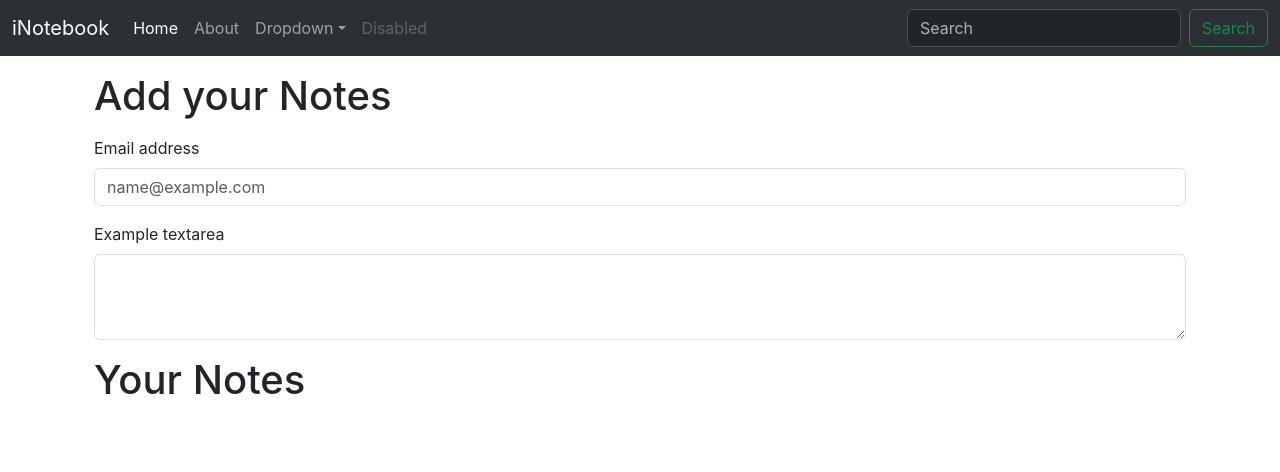
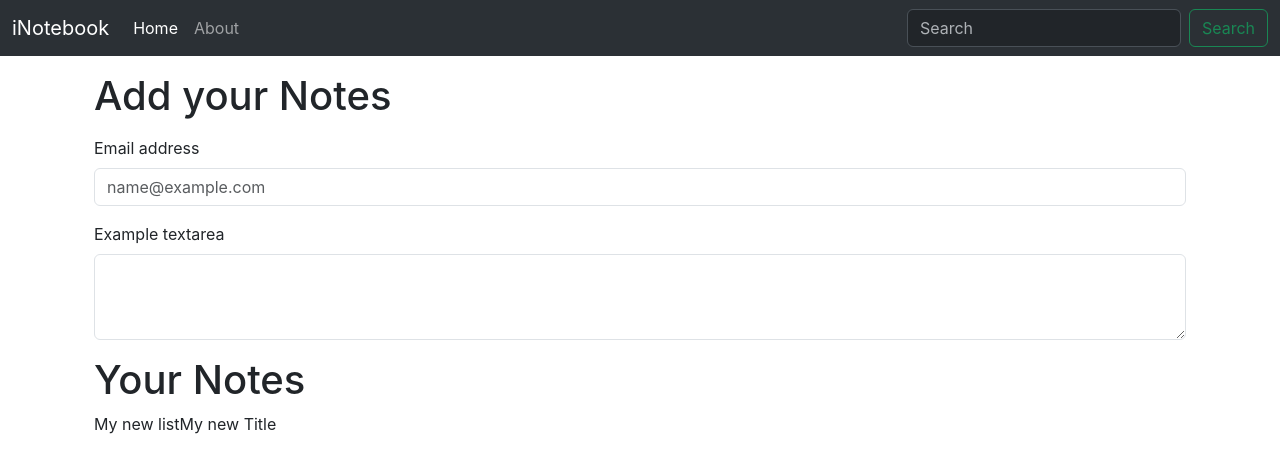
Before and after one commit to swaraj-ssk/iNotebook-with-React-and-Express, a React (Create React App) app: page / in a window 1280 px wide. Shown: the top 472 px of the page. Built offline with nearby package versions, Linux system fonts and the light colour scheme.

Commit message:
Used useContext Hooks to display note title on Home page

```diff
--- a/src/components/Home.js
+++ b/src/components/Home.js
@@ -1,6 +1,9 @@
-import React from 'react'
+import React, { useContext } from 'react'
+import noteContext from '../context/notes/noteContext'
 
 const Home = () => {
+  const context = useContext(noteContext);
+  const {notes, setNotes}= context;
   return (
     <div>
       <div className="container my-3">
@@ -8,7 +11,7 @@ const Home = () => {
         <form className="my-3" action="">
           <div className="mb-3">
             <label for="exampleFormControlInput1" className="form-label">Email address</label>
-            <input type="email" className="form-control" id="exampleFormControlInput1" placeholder="name@example.com"/>
+            <input type="email" className="form-control" id="exampleFormControlInput1" placeholder="name@example.com" />
           </div>
           <div className="mb-3">
             <label for="exampleFormControlTextarea1" className="form-label">Example textarea</label>
@@ -19,6 +22,11 @@ const Home = () => {
 
       <div className="container my-3">
         <h1>Your Notes</h1>
+        {
+          notes.map((note) => {
+            return note.title;
+          })
+        }
       </div>
     </div>
   )
--- a/src/components/Navbar.js
+++ b/src/components/Navbar.js
@@ -20,20 +20,6 @@ const Navbar = () => {
                         <li className="nav-item">
                             <Link className={`nav-link ${location.pathname==="/about"?"active":""}`} to="/about">About</Link>
                         </li>
-                        <li className="nav-item dropdown">
-                            <Link className="nav-link dropdown-toggle" to="/" role="button" data-bs-toggle="dropdown" aria-expanded="false">
-                                Dropdown
-                            </Link>
-                            <ul className="dropdown-menu">
-                                <li><Link className="dropdown-item" to="/">Action</Link></li>
-                                <li><Link className="dropdown-item" to="/">Another action</Link></li>
-                                <li><hr className="dropdown-divider" /></li>
-                                <li><Link className="dropdown-item" to="/">Something else here</Link></li>
-                            </ul>
-                        </li>
-                        <li className="nav-item">
-                            <Link className="nav-link disabled" aria-disabled="true" to='/'>Disabled</Link>
-                        </li>
                     </ul>
                     <form className="d-flex" role="search">
                         <input className="form-control me-2" type="search" placeholder="Search" aria-label="Search" />
--- a/src/context/notes/NoteState.js
+++ b/src/context/notes/NoteState.js
@@ -1,13 +1,35 @@
 //We want state which is accesible for all.
-// import { useState } from "react";
+import { useState } from "react";
 import NoteContext from "./noteContext"; //imported Note context
 
  const NoteState = (props)=>{
+    const data = [
+        {
+          "_id": "6680e1fc10eb6abd8d8c3e79",
+          "user": "667e020d3f818a48453b39c6",
+          "title": "My new list",
+          "description": "Do some work",
+          "tag": "todo",
+          "date": "1719722492510",
+          "__v": 0
+        },
+        {
+            "_id": "6680e1fc10eb6abd8d8c3e80",
+            "user": "667e020d3f818a48453b39c6",
+            "title": "My new Title",
+            "description": "Do damn work",
+            "tag": "ok",
+            "date": "1719722492511",
+            "__v": 0
+          }
+      ]
+
+      const [notes, setNotes] = useState(data)
 
     return (
         //whenever we wrap anything inside this context then automatically all children of props inside them can be accessed
         // here we are sending State and Update both in JS object
-        <NoteContext.Provider>
+        <NoteContext.Provider value={{notes, setNotes}}>
             {props.children}
         </NoteContext.Provider>
     )
```
Also changed, not shown: 1 other file (tests, documents, lock files or other folders).
